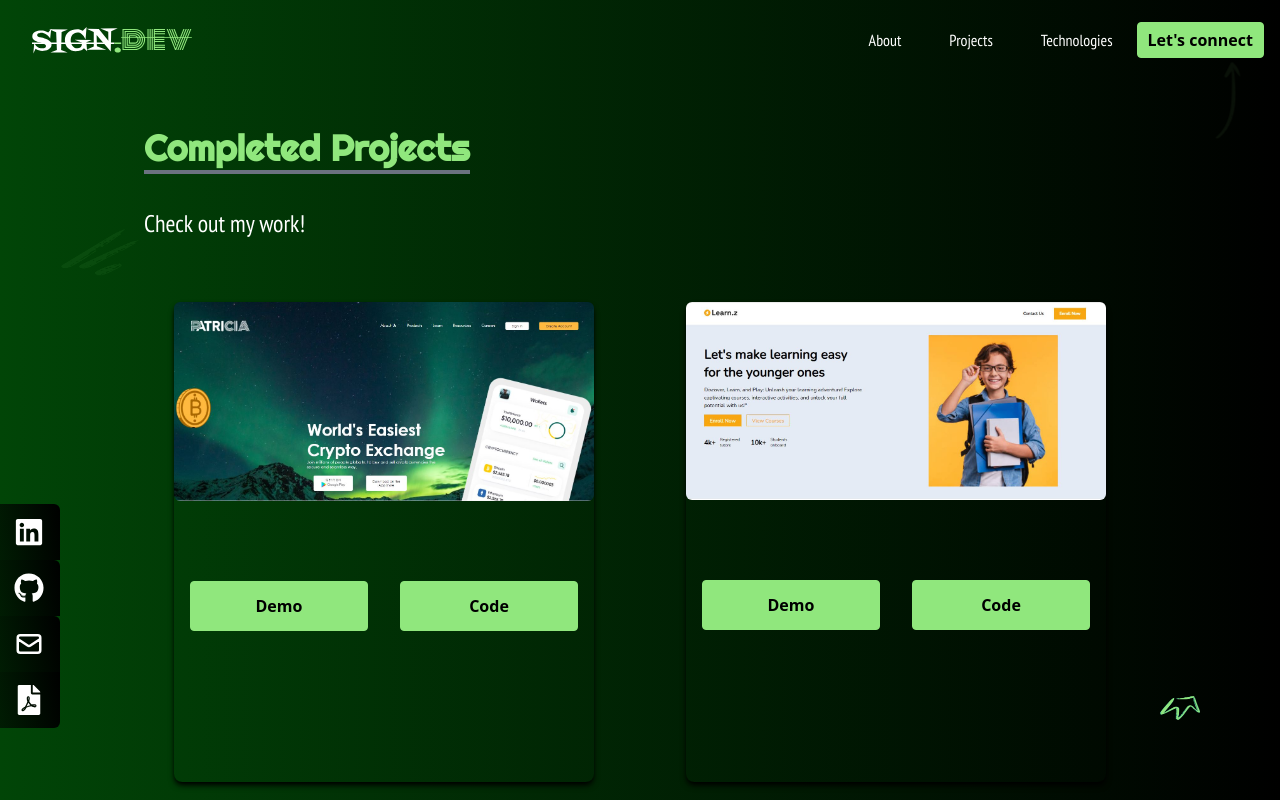
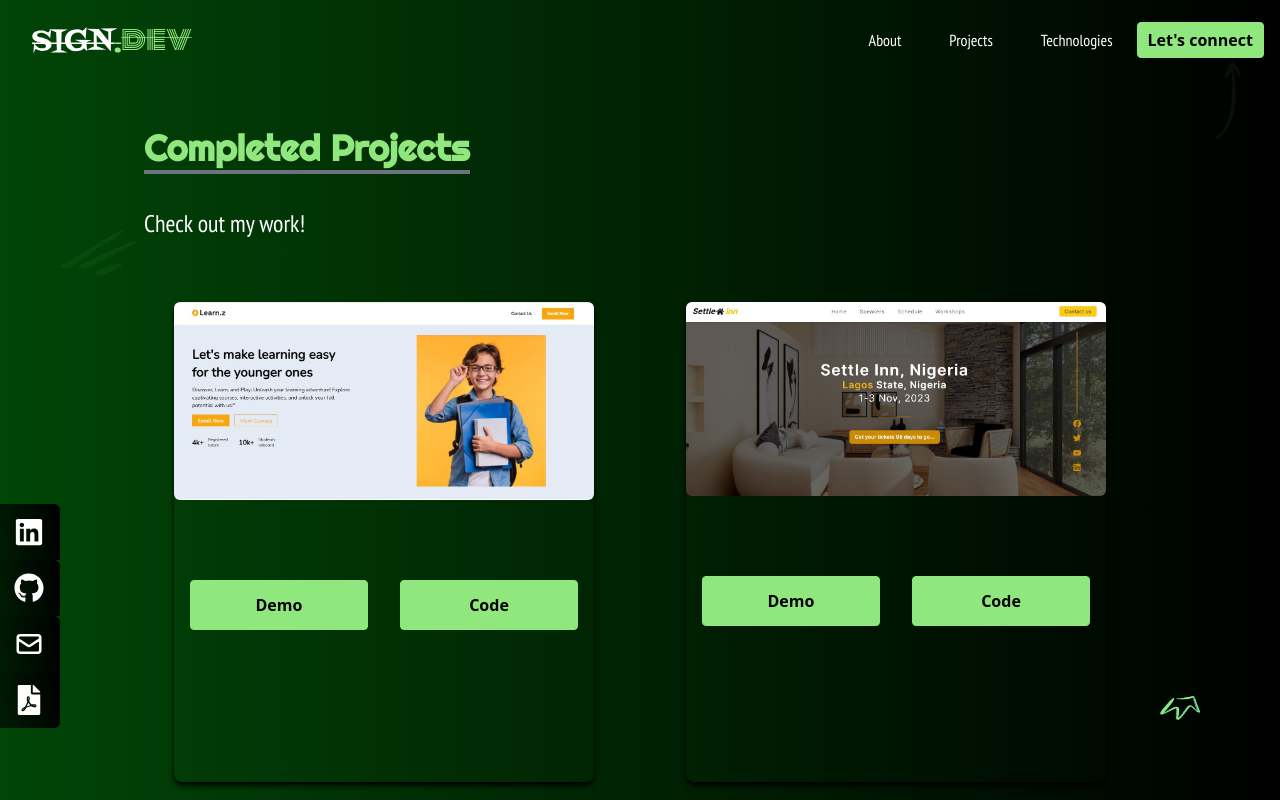
Before and after one commit to Pricelesssarah-ui/my-portfolio-project, a React (Create React App) app: page /projects in a window 1280 px wide. Shown: the top 800 px of the page. Built offline with nearby package versions, Linux system fonts and the light colour scheme.

Commit message:
new commit

```diff
--- a/src/components/AnimatedRoutes.js
+++ b/src/components/AnimatedRoutes.js
@@ -3,11 +3,12 @@ import { Route, Routes, useLocation } from "react-router-dom";
 import { AnimatePresence } from "framer-motion"
 
 import Navbar from "./navbar/Navbar";
+import Home from "./home/Home";
 import About from "./about/About";
 import Portfolio from "./portfolio/Portfolio";
 import Experience from "./experience/Experience";
 import Contact from "./contact/Contact";
-import Home from "./home/Home";
+
 
 
 function AnimatedRoutes() {
@@ -19,7 +20,7 @@ function AnimatedRoutes() {
         <AnimatePresence>
             <Navbar nav={nav} setNav={setNav} />
             <Routes location={location} key={location.pathname}>
-                <Route path="" element={<Home />} />
+                <Route path="/" element={<Home />} />
                 <Route path="/about" element={<About nav={nav} />} />
                 <Route path="/projects" element={<Portfolio nav={nav} />} />
                 <Route path="/technologies" element={<Experience nav={nav} />} />
--- a/src/components/portfolio/Portfolio.jsx
+++ b/src/components/portfolio/Portfolio.jsx
@@ -8,7 +8,7 @@ import SocialLinks from "../socialinks/SocialLinks";
 import Group1 from "../../assets/images/Group (1).png";
 import Arrow from "../../assets/icons/arrow.svg";
 import Group3 from "../../assets/images/Group (3).png";
-import Patricia from "../../assets/images/patricia.png";
+import DietApp from "../../assets/images/dietApp.png";
 import Learnz from "../../assets/images/learnz_pic.png";
 import ConferenceApp from "../../assets/images/conferenceApp.png";
 import Lexandre from "../../assets/images/lexandre.png";
@@ -19,23 +19,23 @@ function Portfolio({ nav }) {
   const portfolios = [
     {
       id: 1,
-      src: Patricia,
-      demo: "https://patricia-crypto.vercel.app",
-      code: "https://github.com/Pricelesssarah-ui/PatriciaCrypto.git",
+      src: Learnz,
+      demo: "https://learnz.vercel.app",
+      code: "https://github.com/learnable-2022/LMS-YC-2-FE.git",
     },
 
     {
       id: 2,
-      src: Learnz,
-      demo: "https://learnz.vercel.app",
-      code: "https://github.com/learnable-2022/LMS-YC-2-FE.git ",
+      src: ConferenceApp,
+      demo: "https://conference-app-pied.vercel.app",
+      code: "https://github.com/Pricelesssarah-ui/conference-app.git"
     },
 
     {
       id: 3,
-      src: ConferenceApp,
-      demo: "https://conference-app-pied.vercel.app",
-      code: "https://github.com/Pricelesssarah-ui/conference-app.git",
+      src: DietApp,
+      demo: "https://diet-plan-app.vercel.app/",
+      code: "https://github.com/Pricelesssarah-ui/Diet-plan-app.git",
     },
 
     {
```
Also changed, not shown: src/assets/images/dietApp.png (added), src/assets/images/patricia.png (deleted).
